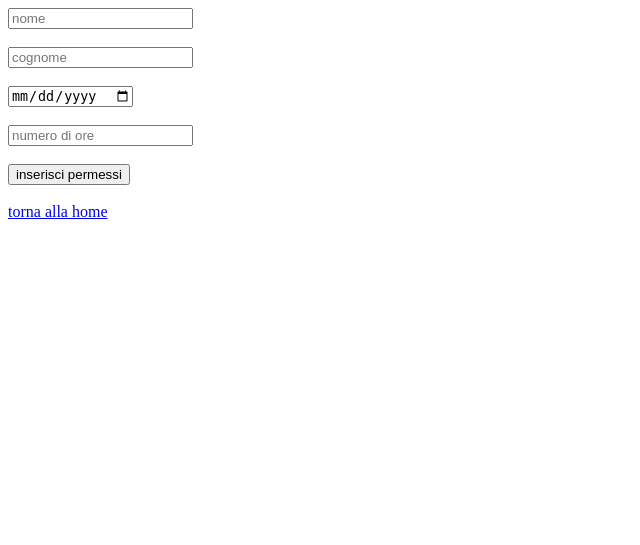
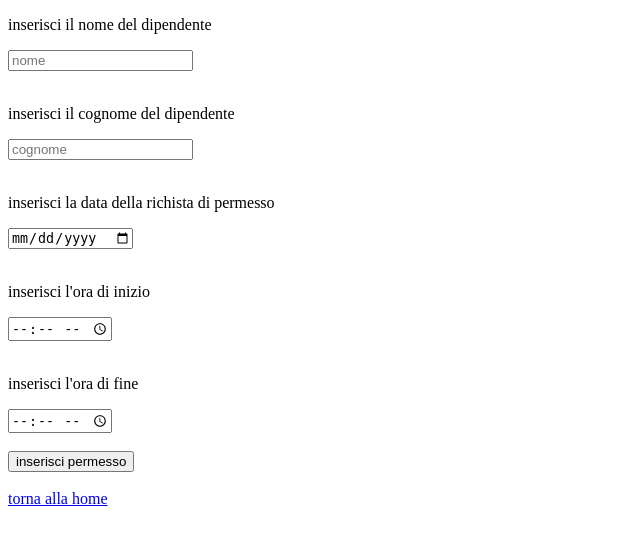
Before and after one commit to SimoneArzuffi/ProgettoQuinta, a PHP site: page /inserisciPermessi.php in a window 1280 px wide. Shown: the top 545 px of the page, without its empty margins (0-640 px from the left). Run offline with PHP 8.4, Linux system fonts and the light colour scheme.

Commit message:
sistemato aggiunta permessi

```diff
--- a/addPermessi.php
+++ b/addPermessi.php
@@ -16,7 +16,9 @@
         }
     }
 
-    $la_query = "INSERT INTO permessi (id_dipendente, data, numero_di_ore) VALUES ('" . $id . "' , '" . $post['data'] . "' , '" . $post['numero_di_ore'] . "')";
+    //crea query per aggiungere tutti i dati deipermessi
+    $la_query = "INSERT INTO permesso (id_dipendente, data, ora_inizio, ora_fine) VALUES ('" . $id . "', '" . $post['data'] . "', '" . $post['ora_di_inizio'] . "', '" . $post['ora_di_fine'] . "')";
+
     if(!$risultati=$connessione->query($la_query)) {
         echo("Errore nell'esecuzione della query: ".$connessione->error.".");
         exit();
--- a/inserisciPermessi.php
+++ b/inserisciPermessi.php
@@ -3,9 +3,9 @@
     <?php
         session_start();
         //controllo se i dati sono stati inseriti e basta
-        if(isset($_POST['nome']) && isset($_POST['cognome']) && isset($_POST['data']) && isset($_POST['numero_di_ore'])){
-                $_SESSION['POST'] = $_POST;
-                header('Location: /www/addPermessi.php');
+        if(isset($_POST['nome']) && isset($_POST['cognome']) && isset($_POST['data']) && isset($_POST['ora_di_inizio']) && isset($_POST['ora_di_fine'])){
+            $_SESSION['POST'] = $_POST;
+            header("Location: addPermessi.php");
         }
     ?>
     <head>
@@ -15,11 +15,17 @@
     </head>
     <body>
         <form action="inserisciPermessi.php" method="POST">
+            <p>inserisci il nome del dipendente</p>
             <input type="nome" name="nome" placeholder="nome" required><br><br>
+            <p>inserisci il cognome del dipendente</p>
             <input type="cognome" name="cognome" placeholder="cognome" required><br><br>
+            <p>inserisci la data della richista di permesso</p>
             <input type="date" name="data" placeholder="data" required><br><br>
-            <input type="number" min="0" name="numero_di_ore" placeholder="numero di ore" required><br><br>
-            <input type="submit" value="inserisci permessi">
+            <p>inserisci l'ora di inizio</p>
+            <input type="time" min="0" name="ora_di_inizio" placeholder="ora di inizio" required><br><br>
+            <p>inserisci l'ora di fine</p>
+            <input type="time" min="0" name="ora_di_fine" placeholder="ora di fine" required><br><br>
+            <input type="submit" value="inserisci permesso">
         </form><br>
         <a href="home.php">torna alla home</a>
     </body>
```
Also changed, not shown: query.sql (+9 -0 lines).
